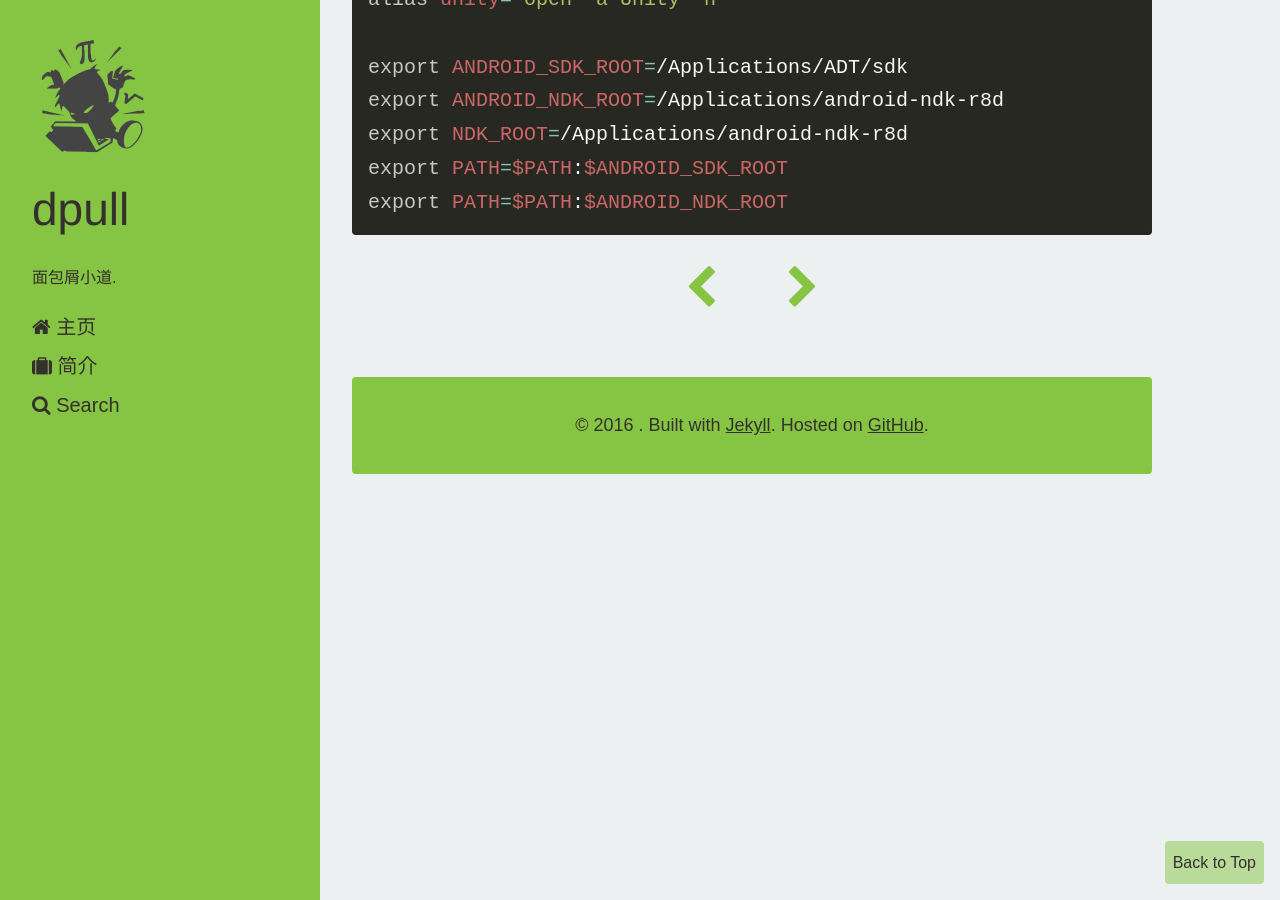
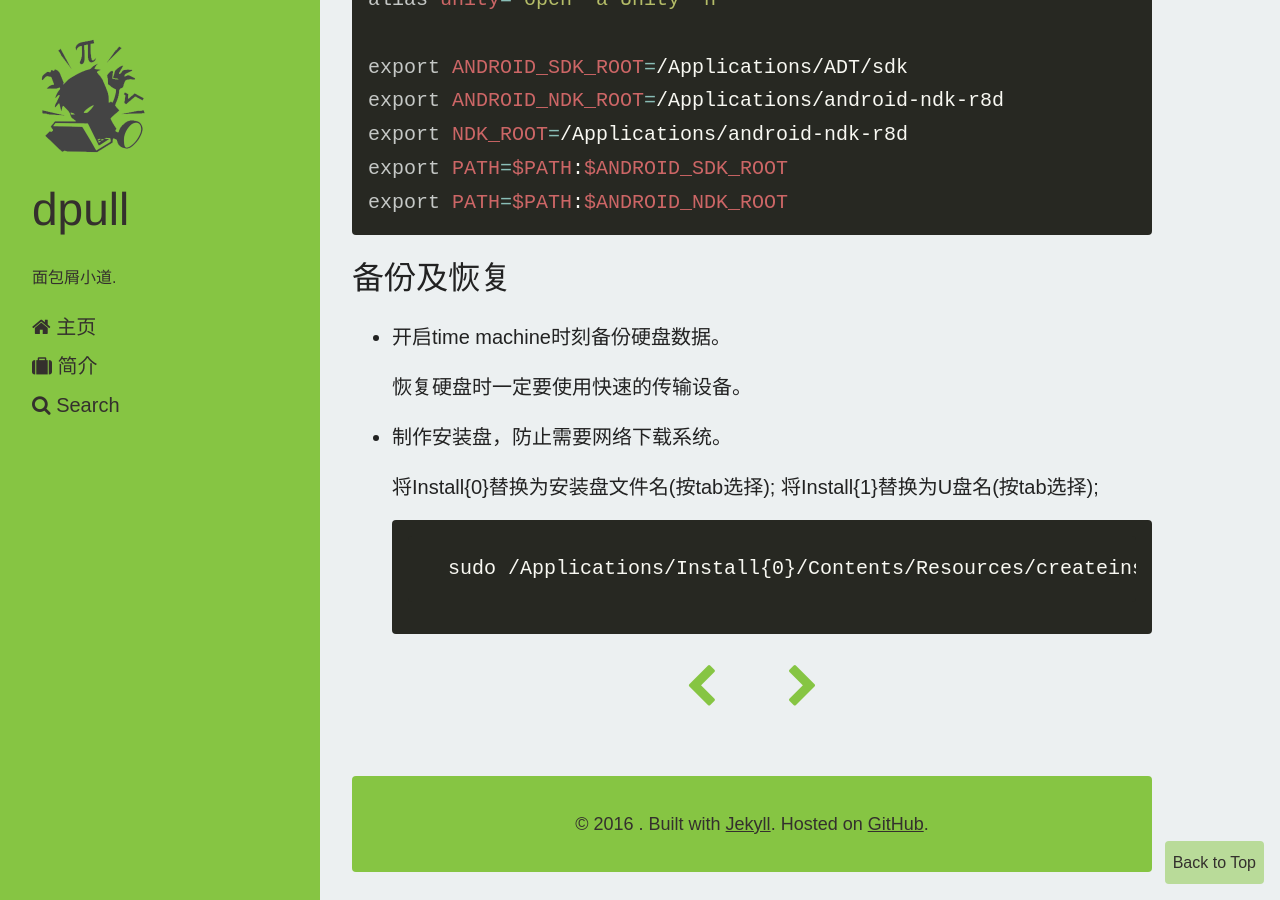
Before and after one commit to dpull/dpull.github.io, a Jekyll site: the page built from _posts/2016-03-31-my_working_machine.md, in a window 1280 px wide and 900 px high, scrolled down 2840 px. Built offline with Jekyll 4.4.1, drawn with Linux system fonts in a browser that asks for light colours; nearby versions of some CDN libraries; comment, search, counter and statistics services are not loaded.

Commit message:
系统恢复或备份

```diff
--- a/_posts/2016-03-31-my_working_machine.md
+++ b/_posts/2016-03-31-my_working_machine.md
@@ -86,3 +86,15 @@ export NDK_ROOT=/Applications/android-ndk-r8d
 export PATH=$PATH:$ANDROID_SDK_ROOT
 export PATH=$PATH:$ANDROID_NDK_ROOT
 {% endhighlight %}
+
+## 备份及恢复
+
+* 开启time machine时刻备份硬盘数据。
+
+	恢复硬盘时一定要使用快速的传输设备。
+* 制作安装盘，防止需要网络下载系统。
+
+	将Install{0}替换为安装盘文件名(按tab选择);
+	将Install{1}替换为U盘名(按tab选择);
+
+		sudo /Applications/Install{0}/Contents/Resources/createinstallmedia --volume /Volumes/{1} --applicationpath /Applications/Install{0} --nointeraction
```
